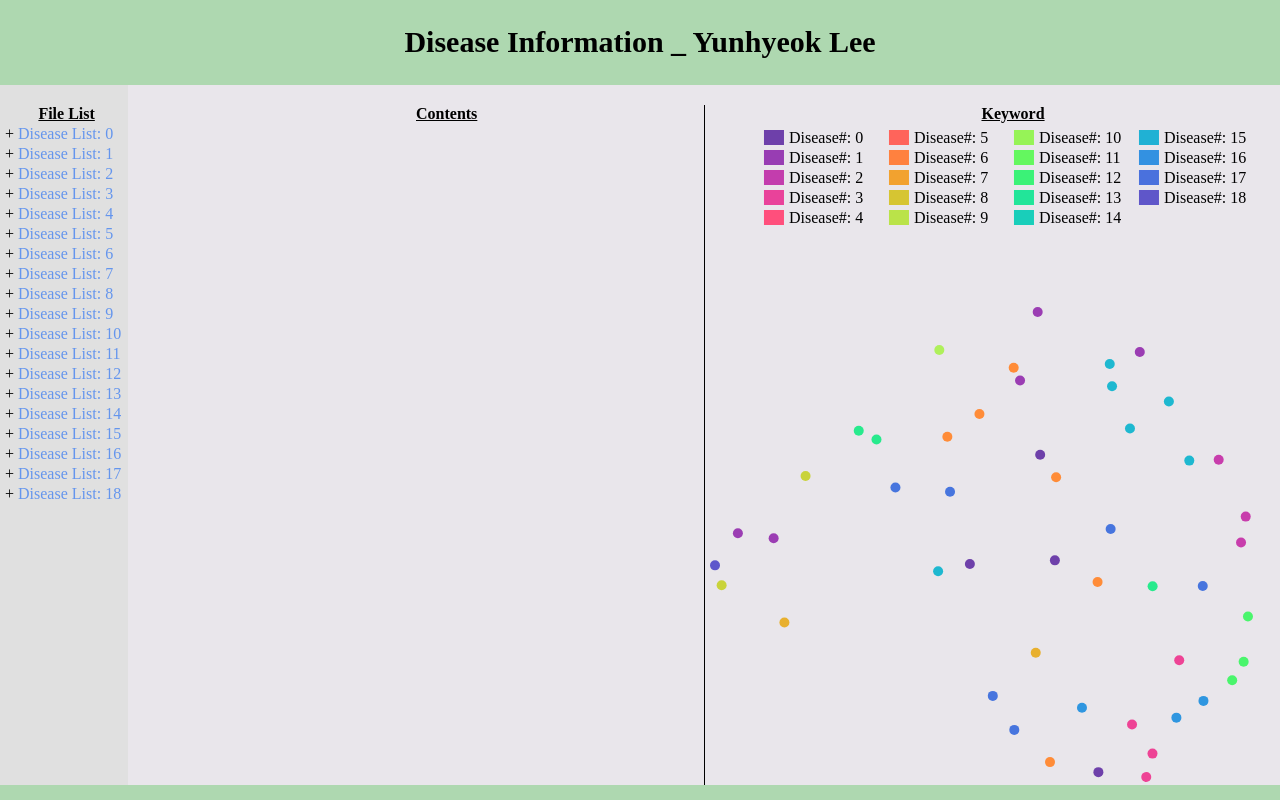
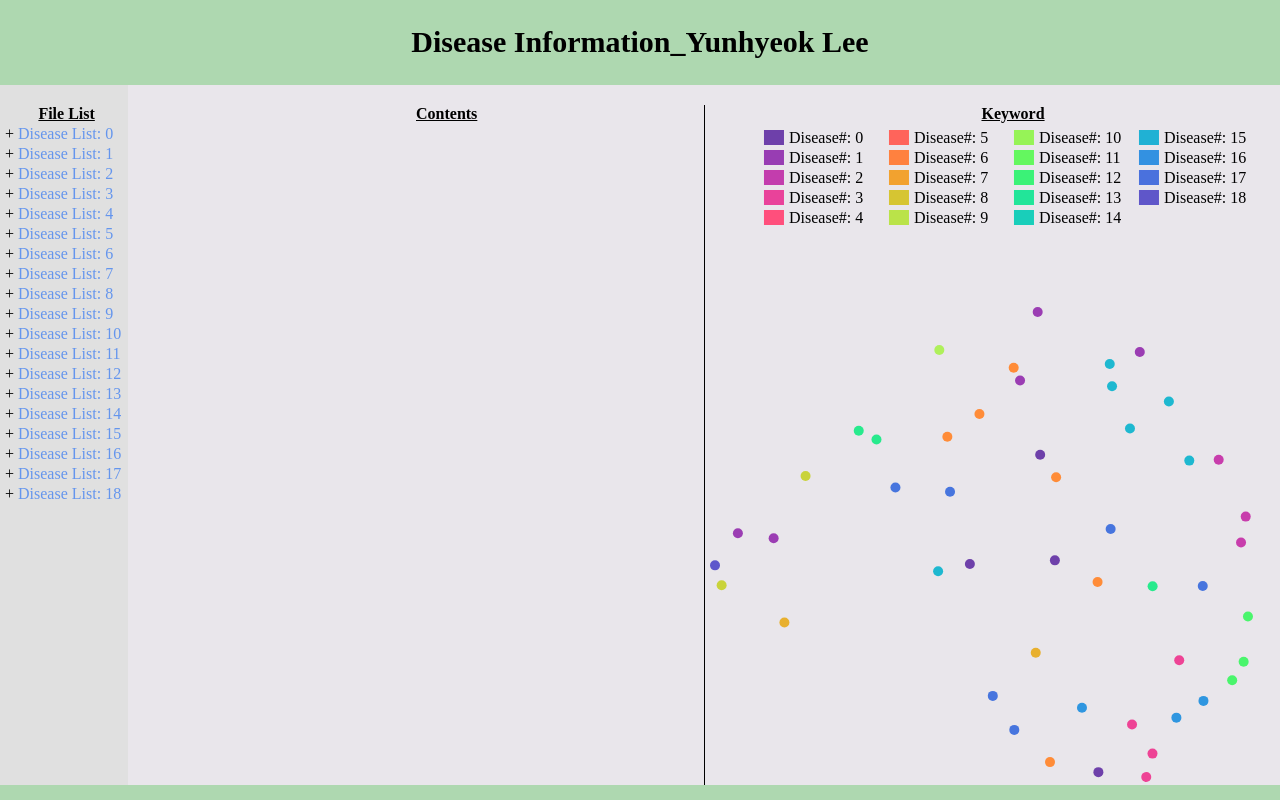
Before and after one commit to Hedsw/datavisualizationproject2, a plain HTML site: page index.html in a window 1280 px wide. Drawn offline with nearby package versions, Linux system fonts and the light colour scheme.

Commit message:
Project 2

```diff
--- a/index.html
+++ b/index.html
@@ -19,7 +19,7 @@
       <body>
             <!-- Page layout -->
             <section style="text-align: center;">
-                  <h2 class ="typing-txt">Disease Information _ Yunhyeok Lee</h2>
+                  <h2 class ="typing-txt">Disease Information_Yunhyeok Lee</h2>
                   <h3  style="text-align: right; font-size: 15px;"> </h3>
             </section>
 
```
